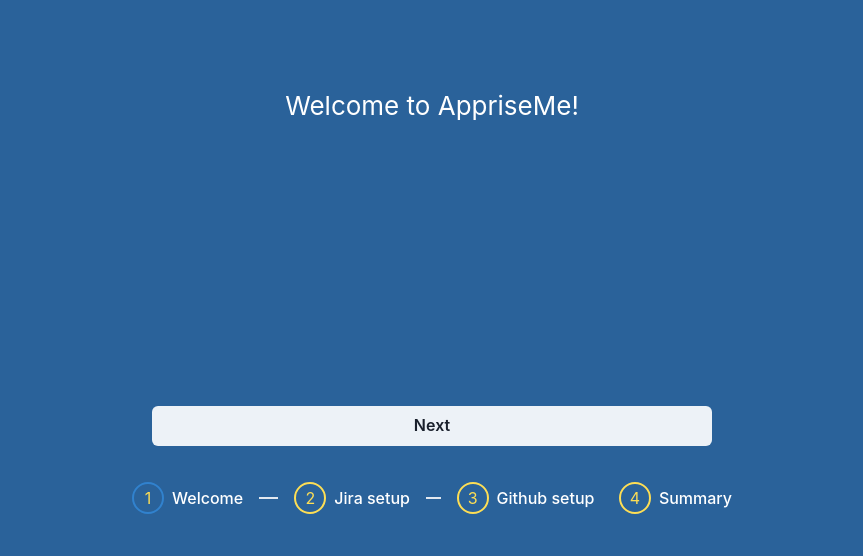
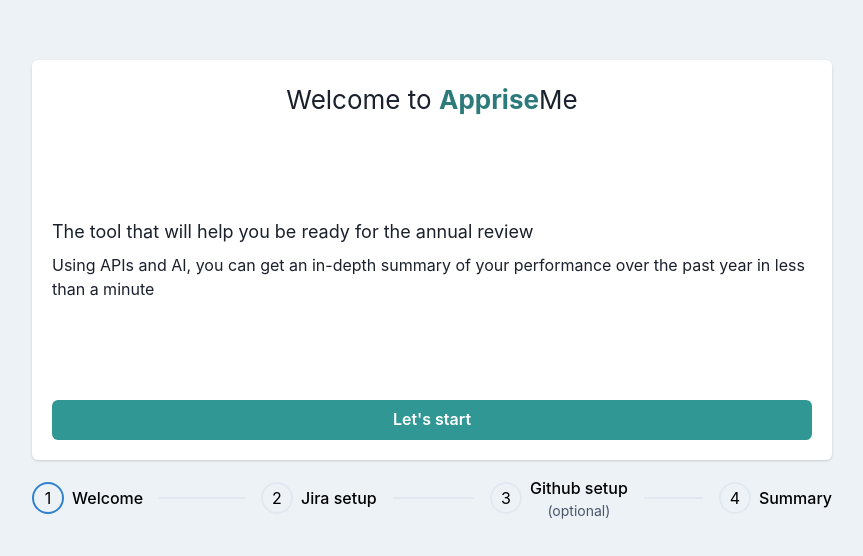
Before and after one commit to eden-hason/annual-review-pal, a React (Create React App) app in the folder client/: page / in a window 1280 px wide. Shown: the part 110-666 px from the top of the page, without its empty margins (208-1071 px from the left). Built offline with nearby package versions, Linux system fonts and the light colour scheme; no server answers.

Commit message:
overall flow handle

```diff
--- a/client/src/App.css
+++ b/client/src/App.css
@@ -14,7 +14,7 @@
 }
 
 .App-header {
-  background-color: #2a629a;
+  background-color: #edf2f7;
   min-height: 100vh;
   display: flex;
   flex-direction: column;
--- a/client/src/App.js
+++ b/client/src/App.js
@@ -1,12 +1,10 @@
-import logo from './logo.svg';
 import './App.css';
 import Wizard from './components/Wizard';
 import { ChakraProvider } from '@chakra-ui/react';
-import { theme } from './themes/stepper';
 
 function App() {
   return (
-    <ChakraProvider theme={theme}>
+    <ChakraProvider>
       <div className="App">
         <header className="App-header">
           {/* <p>🚀 Annual Review Pal</p> */}
--- a/client/src/components/GithubStep.js
+++ b/client/src/components/GithubStep.js
@@ -8,6 +8,7 @@
   FormLabel,
   Input,
   HStack,
+  Container,
 } from '@chakra-ui/react';
 
 const GithubStep = ({ onNextClick }) => {
@@ -16,45 +17,63 @@
   return (
     <Card
       style={{
-        background: 'unset',
-        color: 'white',
-        boxShadow: 'unset',
         height: '400px',
-        minHeight: '400px',
-        width: '600px',
-        maxWidth: '600px',
+        maxHeight: '600px',
+        width: '800px',
+        maxWidth: '800px',
       }}>
-      <CardBody
+      <CardBody>
+        <Container
           style={{
             display: 'flex',
             flexDirection: 'column',
             justifyContent: 'space-between',
             height: '100%',
           }}>
-        <Text style={{ marginBottom: '24px' }}>Github access token</Text>
+          <div
+            style={{
+              display: 'flex',
+              justifyContent: 'center',
+              alignItems: 'center',
+            }}>
+            <img
+              src="https://encrypted-tbn0.gstatic.com/images?q=tbn:ANd9GcQjFUDe-vdiprKpCsiLoRmfCdUq0WS5tqUR9fyEzJjQ0g&s"
+              style={{ width: '24px', marginRight: '8px' }}
+            />
+            <Text fontSize="2xl">Github Setup</Text>
+          </div>
 
           <div>
             <FormControl style={{ marginBottom: '8px' }}>
-            <FormLabel>Github access token</FormLabel>
+              <FormLabel>
+                If you're a developer, adding an access token to Github can help
+                us compile a deeper analysis
+              </FormLabel>
               <Input
+                placeholder="Github access token"
                 type="text"
                 onChange={(e) => setAccessToken(e.target.value)}
               />
             </FormControl>
+          </div>
+
           <div style={{ display: 'flex' }}>
             <Button
+              colorScheme="teal"
+              variant="outline"
               style={{ flex: '50%', marginRight: '8px' }}
               onClick={onNextClick}>
               Skip
             </Button>
             <Button
+              colorScheme="teal"
               style={{ flex: '50%' }}
               isDisabled={!accessToken}
               onClick={() => onNextClick(accessToken)}>
-              Next
+              Submit
             </Button>
           </div>
-        </div>
+        </Container>
       </CardBody>
     </Card>
   );
--- a/client/src/components/JiraStep.js
+++ b/client/src/components/JiraStep.js
@@ -7,21 +7,36 @@
   FormControl,
   FormLabel,
   Input,
+  Spinner,
+  SlideFade,
+  Box,
 } from '@chakra-ui/react';
+import axios from 'axios';
 
 const JiraStep = ({ onNextClick }) => {
   const [accessToken, setAccessToken] = useState('');
+  const [isLoading, setIsLoading] = useState(false);
+  const [jiraSummary, setJiraSummary] = useState(null);
+
+  const handleSubmitClick = () => {
+    setIsLoading(true);
+
+    axios
+      .get(`http://localhost:2406/tickets-summary?accessToken=${accessToken}`)
+      .then((res) => {
+        console.log('res', res);
+        setIsLoading(false);
+        setJiraSummary(res);
+      });
+  };
 
   return (
     <Card
       style={{
-        background: 'unset',
-        color: 'white',
-        boxShadow: 'unset',
         height: '400px',
-        minHeight: '400px',
-        width: '600px',
-        maxWidth: '600px',
+        maxHeight: '600px',
+        width: '800px',
+        maxWidth: '800px',
       }}>
       <CardBody
         style={{
@@ -30,21 +45,68 @@
           justifyContent: 'space-between',
           height: '100%',
         }}>
-        <Text>Jira access token</Text>
+        <div
+          style={{
+            display: 'flex',
+            justifyContent: 'center',
+            alignItems: 'center',
+          }}>
+          <img
+            src="https://assets-global.website-files.com/621c63f4d47b2e3664b182bb/661e5ee6d4d6f14c2d8a6e2c_81c17e59-bc19-4b12-b54f-9af911a35c62.jpeg"
+            style={{ width: '24px', marginRight: '8px' }}
+          />
+          <Text fontSize="2xl">Jira Setup</Text>
+        </div>
         <div>
+          {!isLoading && !jiraSummary && (
+            <>
               <FormControl style={{ marginBottom: '3px' }}>
-            <FormLabel>Jira access token</FormLabel>
+                <FormLabel>
+                  First let's connect to your Jira account to pull all the tasks
+                  you've worked on this year
+                </FormLabel>
                 <Input
+                  placeholder="Jira access token"
                   type="text"
                   onChange={(e) => setAccessToken(e.target.value)}
                 />
               </FormControl>
+            </>
+          )}
+
+          {isLoading && <Text fontSize="xl">Getting Jira data...</Text>}
+
+          <SlideFade in={!!jiraSummary} offsetY="20px">
+            <Text fontSize={'xl'}>
+              Nice!
+              <br /> During the year you worked on 68 tasks, of which 22 were
+              bug fixes
+            </Text>
+          </SlideFade>
+        </div>
+
+        <div>
+          {!isLoading && !jiraSummary && (
             <Button
+              colorScheme="teal"
+              width={'100%'}
+              isDisabled={!accessToken}
+              onClick={() => handleSubmitClick()}>
+              Submit
+            </Button>
+          )}
+
+          {isLoading && <Spinner />}
+
+          {!!jiraSummary && (
+            <Button
+              colorScheme="teal"
               width={'100%'}
               isDisabled={!accessToken}
               onClick={() => onNextClick(accessToken)}>
               Next
             </Button>
+          )}
         </div>
       </CardBody>
     </Card>
--- a/client/src/components/SummaryStep.js
+++ b/client/src/components/SummaryStep.js
@@ -8,13 +8,10 @@
   return (
     <Card
       style={{
-        background: 'unset',
-        color: 'white',
-        boxShadow: 'unset',
         height: '400px',
-        minHeight: '400px',
-        width: '600px',
-        maxWidth: '600px',
+        maxHeight: '600px',
+        width: '800px',
+        maxWidth: '800px',
       }}>
       <CardBody
         style={{
--- a/client/src/components/WelcomeStep.js
+++ b/client/src/components/WelcomeStep.js
@@ -12,19 +12,16 @@
       return response.data;
     };
 
-    fetchData().then((res) => setUserTickets(res));
+    // fetchData().then((res) => setUserTickets(res));
   }, []);
 
   return (
     <Card
       style={{
-        background: 'unset',
-        color: 'white',
-        boxShadow: 'unset',
         height: '400px',
-        minHeight: '400px',
-        width: '600px',
-        maxWidth: '600px',
+        maxHeight: '600px',
+        width: '800px',
+        maxWidth: '800px',
       }}>
       <CardBody
         style={{
@@ -33,8 +30,23 @@
           justifyContent: 'space-between',
           height: '100%',
         }}>
-        <Text>Welcome to AppriseMe!</Text>
-        <Button onClick={onNextClick}>Next</Button>
+        <Text>
+          Welcome to{' '}
+          <span style={{ color: '#2C7A7B', fontWeight: 'bold' }}>Apprise</span>
+          Me
+        </Text>
+        <div style={{ textAlign: 'left' }}>
+          <Text fontSize="lg" style={{ marginBottom: '8px' }}>
+            The tool that will help you be ready for the annual review
+          </Text>
+          <Text fontSize="md">
+            Using APIs and AI, you can get an in-depth summary of your
+            performance over the past year in less than a minute
+          </Text>
+        </div>
+        <Button colorScheme="teal" onClick={onNextClick}>
+          Let's start
+        </Button>
       </CardBody>
     </Card>
   );
--- a/client/src/components/Wizard.js
+++ b/client/src/components/Wizard.js
@@ -20,7 +20,7 @@
 const steps = [
   { title: 'Welcome' },
   { title: 'Jira setup' },
-  { title: 'Github setup' },
+  { title: 'Github setup', description: '(optional)' },
   { title: 'Summary' },
 ];
 
@@ -84,7 +84,7 @@
         </div>
       )}
 
-      <Stepper index={step} style={{ marginTop: '16px' }}>
+      <Stepper index={step} style={{ color: 'black', marginTop: '16px' }}>
         {steps.map((step, index) => (
           <Step key={index}>
             <StepIndicator>
--- a/client/src/themes/stepper.js
+++ /dev/null
@@ -1,18 +0,0 @@
-import { border, extendTheme } from '@chakra-ui/react';
-
-const baseStyle = {
-  indicator: {
-    color: '#FDDE55',
-    borderColor: '#FDDE55',
-  },
-};
-
-const stepperTheme = {
-  baseStyle,
-};
-
-export const theme = extendTheme({
-  components: {
-    Stepper: stepperTheme,
-  },
-});
```
Lines whose indentation alone changed are shown as unchanged.
